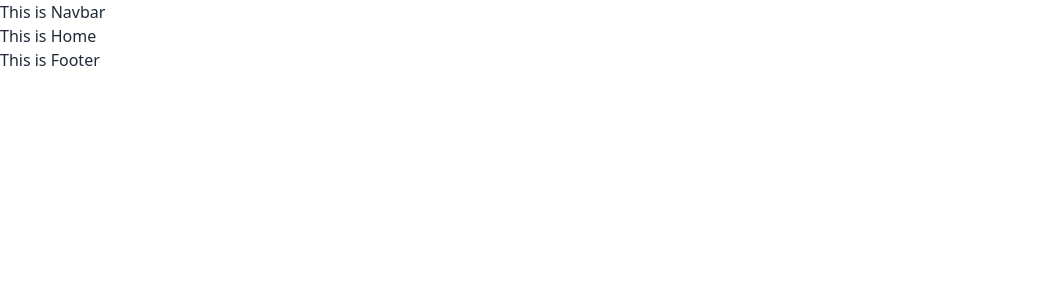
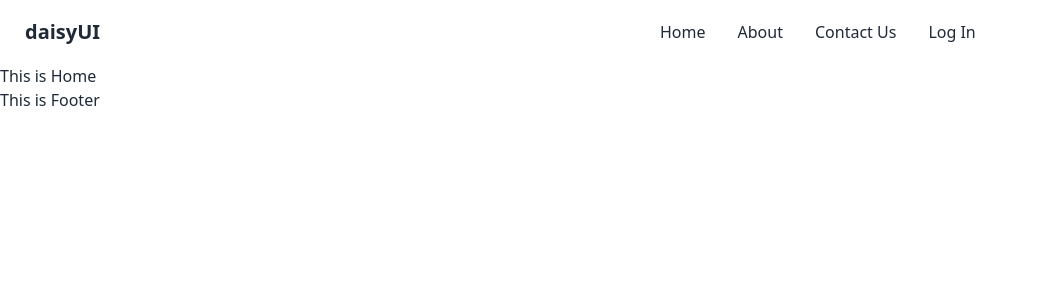
Before and after one commit to Rahat-Ul-Anwar/job-portal, a React (Vite) app: page / in a window 1280 px wide. Shown: the top 300 px of the page, without its empty margins (0-1038 px from the left). Built offline with nearby package versions, Linux system fonts and the light colour scheme.

Commit message:
navbar done

```diff
--- a/src/shared/Navbar/Navbar.jsx
+++ b/src/shared/Navbar/Navbar.jsx
@@ -1,10 +1,36 @@
 import React from 'react';
+import { Link } from 'react-router-dom';
 
 const Navbar = () => {
+
+    const menuItems = <>
+         <li><Link to='/'> Home</Link></li>
+
+      <li><Link to='/about'>About</Link></li>
+      <li><Link to='/contact'>Contact Us</Link></li>
+
+      <li><Link to='/login'>Log In</Link></li>
+    </>
     return (
-        <div>
-            <h2>This is Navbar</h2>
-        </div>
+       <div className="navbar bg-base-100">
+  <div className="navbar-start">
+    <div className="dropdown">
+      <label tabIndex={0} className="btn btn-ghost lg:hidden">
+        <svg xmlns="http://www.w3.org/2000/svg" className="h-5 w-5" fill="none" viewBox="0 0 24 24" stroke="currentColor"><path strokeLinecap="round" strokeLinejoin="round" strokeWidth="2" d="M4 6h16M4 12h8m-8 6h16" /></svg>
+      </label>
+      <ul tabIndex={0} className="menu menu-compact dropdown-content mt-3 p-2 shadow bg-base-100 rounded-box w-52">
+       {menuItems}
+      </ul>
+    </div>
+    <Link className="btn btn-ghost normal-case text-xl">daisyUI</Link>
+  </div>
+  <div className="navbar-center hidden lg:flex">
+    <ul className="menu menu-horizontal px-1">
+      {menuItems}
+    </ul>
+  </div>
+
+</div>
     );
 };
 
```
